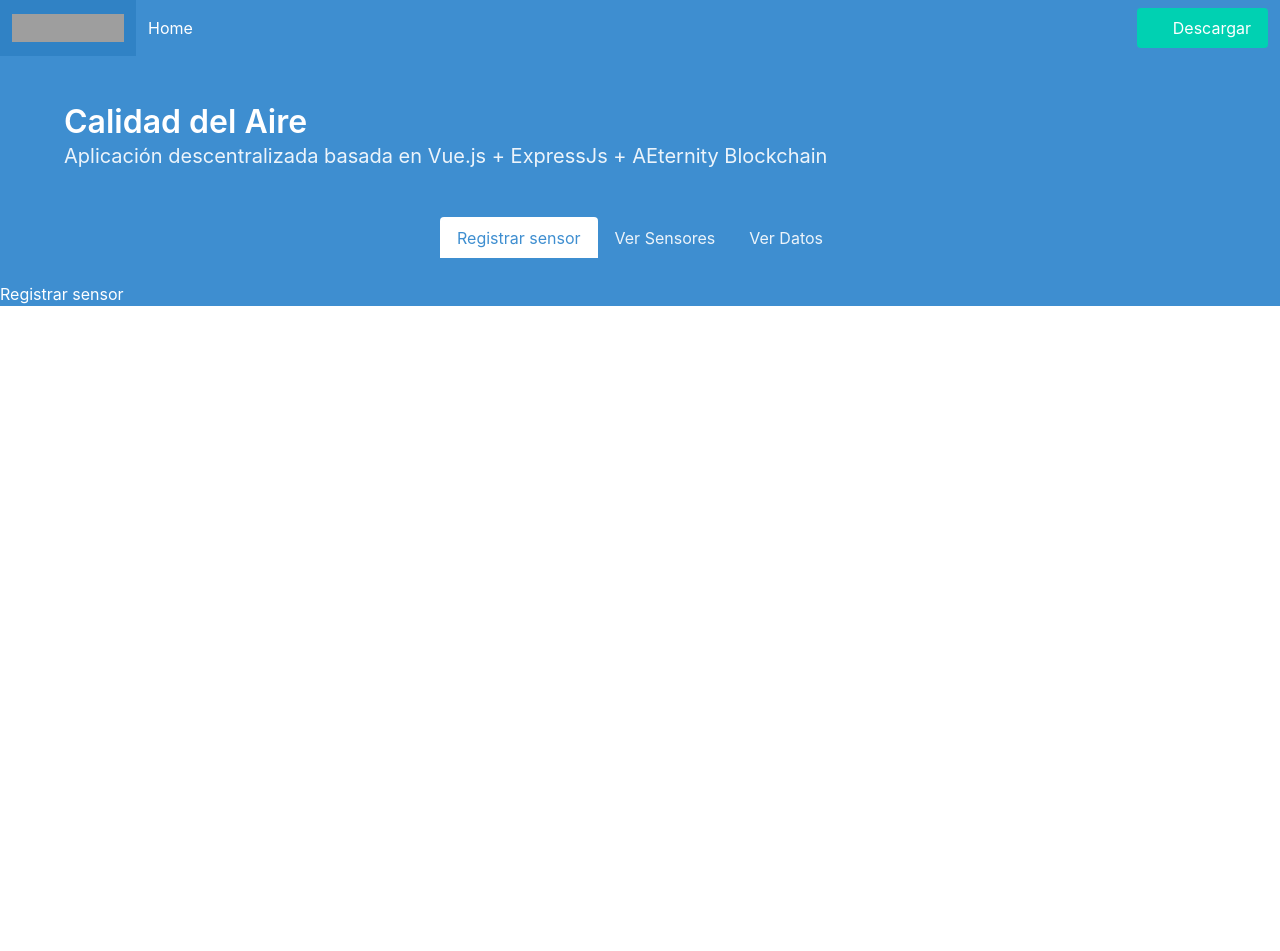
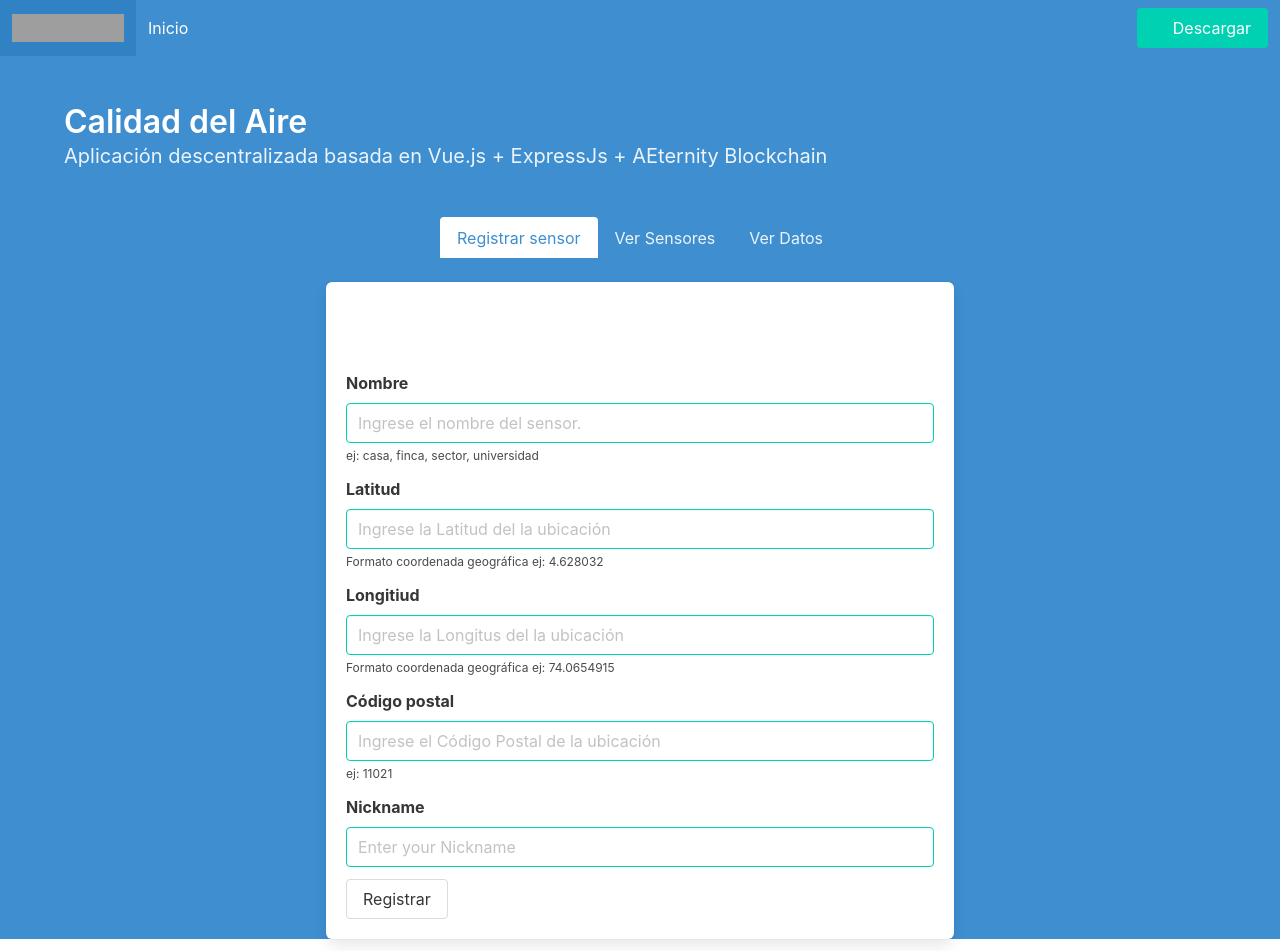
Before and after one commit to snaphuman/AirQuality, a Vue app: page /#/register-sensor in a window 1280 px wide. Before the commit the page ends 800 px from the top, so only its background shows below. Built offline with nearby package versions, Linux system fonts and the light colour scheme; grey boxes are pictures that could not be loaded.

Commit message:
[aepp] add register sensor form

```diff
--- a/src/components/NavBar.vue
+++ b/src/components/NavBar.vue
@@ -12,9 +12,7 @@
         </div>
         <div id="navbarExampleTransparentExample" class="navbar-menu">
             <div class="navbar-start is-link">
-                <a class="navbar-item" href="https://github.com/dansup/bulma-templates">
-                    Home
-                </a>
+              <router-link to="/" class="navbar-item">Inicio</router-link>
             </div>
             <div class="navbar-end">
                 <div class="navbar-item">
--- a/src/components/RegisterSensor.vue
+++ b/src/components/RegisterSensor.vue
@@ -1,5 +1,52 @@
 <template>
   <div class="tab-pane" id="pane-1">
-    <h2>Registrar sensor</h2>
+     <div class="columns">
+         <div class="column is-half is-offset-one-quarter">
+             <div class="box">
+             <h2 class="title is-2">Registrar sensor</h2>
+                 <form>
+                     <div class="field">
+                         <label class="label">Nombre</label>
+                         <div class="control">
+                             <input class="input is-primary" v-model="sensorName" type="text" placeholder="Ingrese el nombre del sensor.">
+                         </div>
+                         <p class="help">ej: casa, finca, sector, universidad</p>
+                     </div>
+                     <div class="field">
+                         <label class="label">Latitud</label>
+                         <div class="control">
+                             <input class="input is-primary" v-model="sensorLat" type="text" placeholder="Ingrese la Latitud del la ubicación">
+                         </div>
+                         <p class="help">Formato coordenada geográfica ej: 4.628032</p>
+                     </div>
+                     <div class="field">
+                         <label class="label">Longitiud</label>
+                         <div class="control">
+                             <input class="input is-primary" v-model="sensorLon" type="text" placeholder="Ingrese la Longitus del la ubicación">
+                         </div>
+                         <p class="help">Formato coordenada geográfica ej: 74.0654915</p>
+                     </div>
+                     <div class="field">
+                         <label class="label">Código postal</label>
+                         <div class="control">
+                             <input class="input is-primary" v-model="sensorZipCode" type="text" placeholder="Ingrese el Código Postal de la ubicación">
+                         </div>
+                         <p class="help">ej: 11021</p>
+                     </div>
+                     <div class="field">
+                         <label class="label">Nickname</label>
+                         <div class="control">
+                             <input class="input is-primary" v-model="userNickname" type="text" placeholder="Enter your Nickname">
+                         </div>
+                     </div>
+                     <div class="field">
+                         <div class="control">
+                             <button class="button" type="button" v-on:click="this.registerSensor">Registrar</button>
+                         </div>
+                     </div>
+                 </form>
+             </div>
+         </div>
+     </div>
   </div>
 </template>
```
